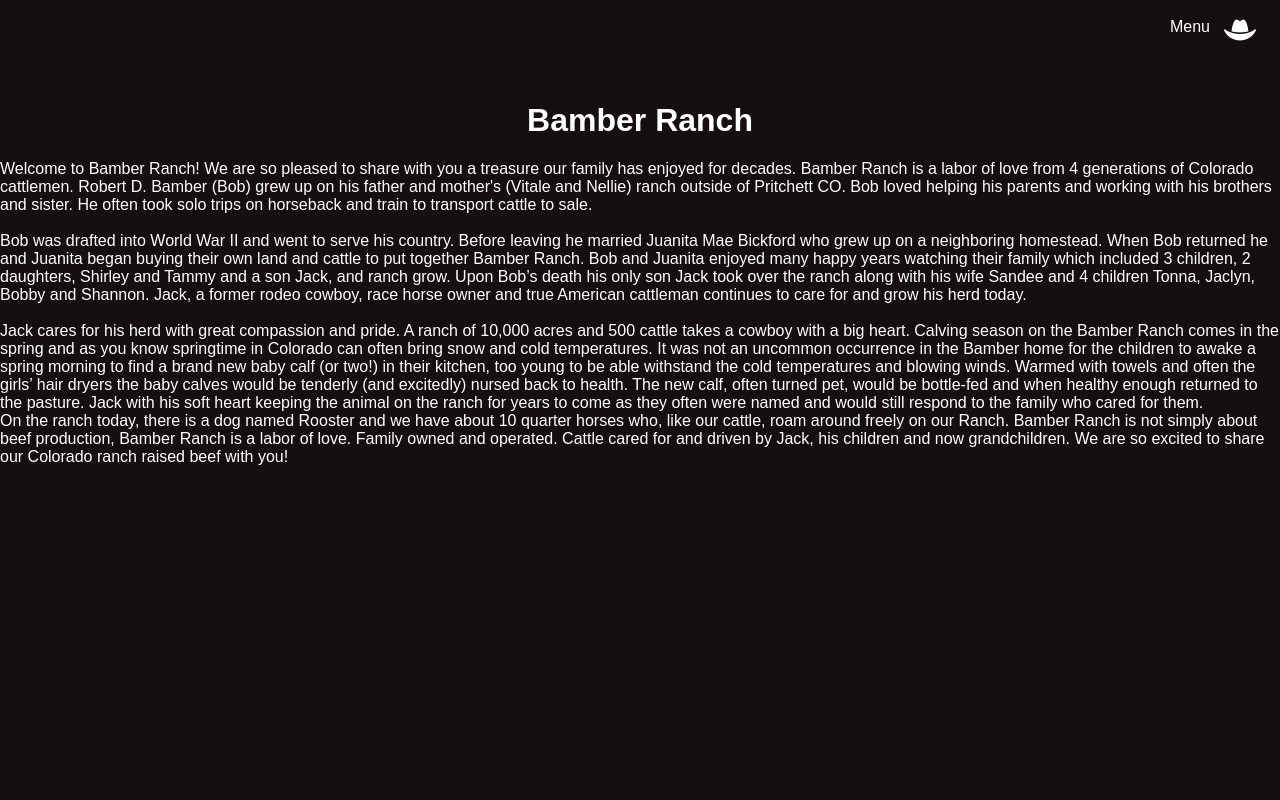
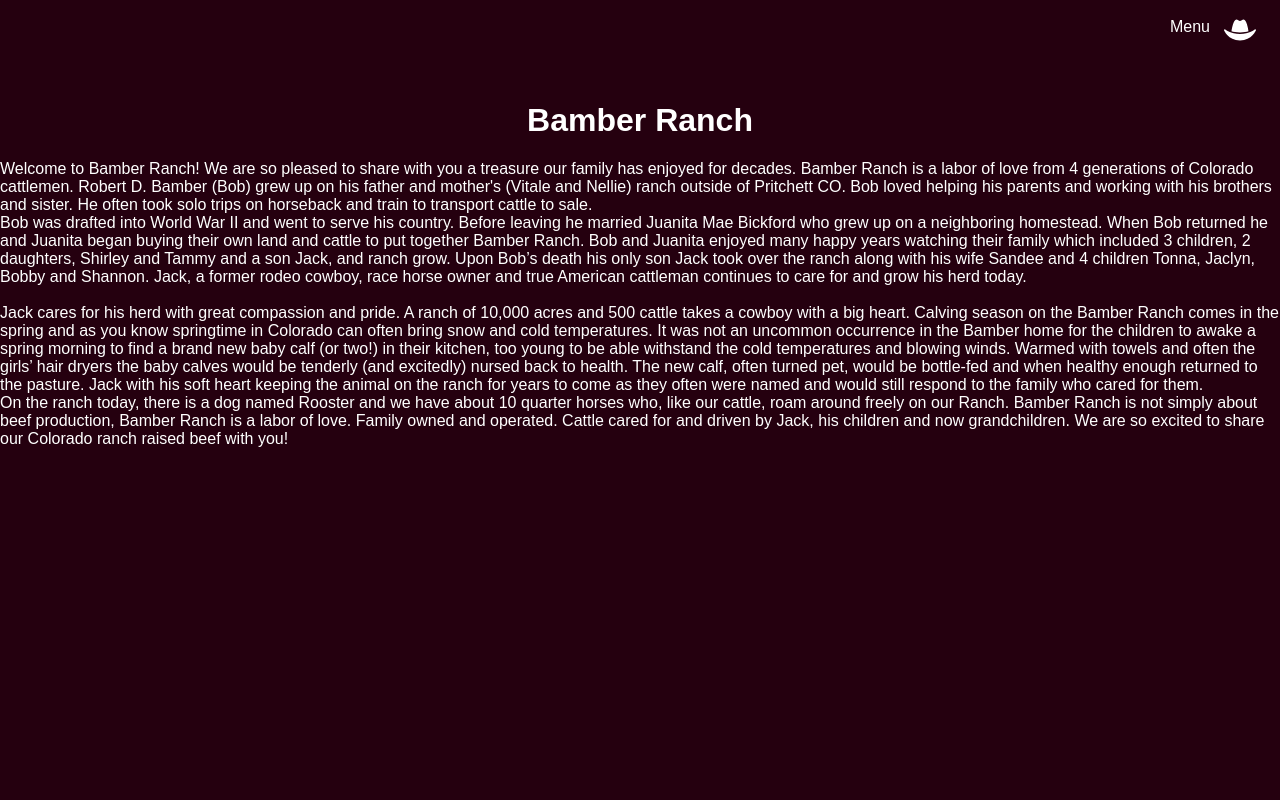
Before and after one commit to JanBo/theranch, a React (Create React App) app: page /aboutus in a window 1280 px wide. Shown: the top 800 px of the page. Built offline with nearby package versions, Linux system fonts and the light colour scheme; what @aws-amplify/datastore, aws-amplify would draw is missing.

Commit message:
updating the about part 3

```diff
--- a/src/App.js
+++ b/src/App.js
@@ -37,7 +37,6 @@ function App() {
         <AboutUs heading='About us'/>
         <Gallery heading='Gallery' />  */}
       {/* <Feature /> */}
-
       <Footer />
 
       {/* <Container maxWidth="sm" className="App">
--- a/src/components/AboutUs/AboutUsElements.js
+++ b/src/components/AboutUs/AboutUsElements.js
@@ -1,12 +1,13 @@
-import styled from 'styled-components';
+import styled from "styled-components";
 
 export const AboutUsContainer = styled.div`
   /* width: 100vw; */
   min-height: 100vh;
   padding: 5rem calc((100vw - 1300px) / 2);
-  background: #150f0f;
+  background: #25000f;
   color: #fff;
 `;
+/* #150f0f; */
 
 export const AboutUsWrapper = styled.div`
   display: flex;
@@ -73,12 +74,10 @@ export const AboutUsButton = styled.button`
   }
 `;
 
-
 export const AboutUsP = styled.p`
   font-size: clamp(2rem, 2.5vw, 3rem);
   margin-bottom: 2rem;
 `;
-
 
 export const AboutUsContent = styled.div`
   height: calc(100vh - 80px);
--- a/src/components/AboutUs/index.js
+++ b/src/components/AboutUs/index.js
@@ -31,7 +31,6 @@ const AboutUs = () => {
         CO. Bob loved helping his parents and working with his brothers and
         sister. He often took solo trips on horseback and train to transport
         cattle to sale.
-        <br />
         <br />
         Bob was drafted into World War II and went to serve his country. Before
         leaving he married Juanita Mae Bickford who grew up on a neighboring
```
